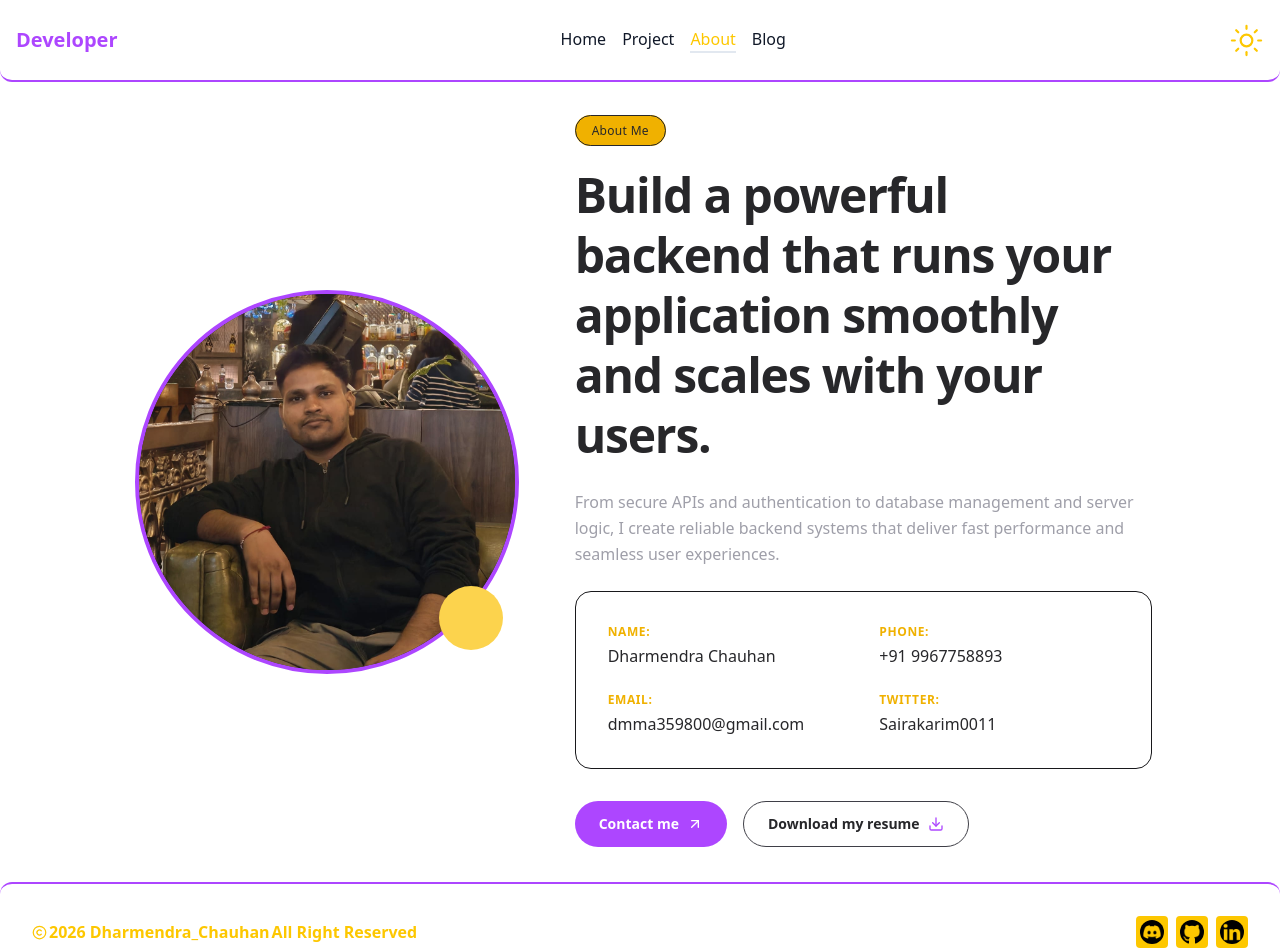
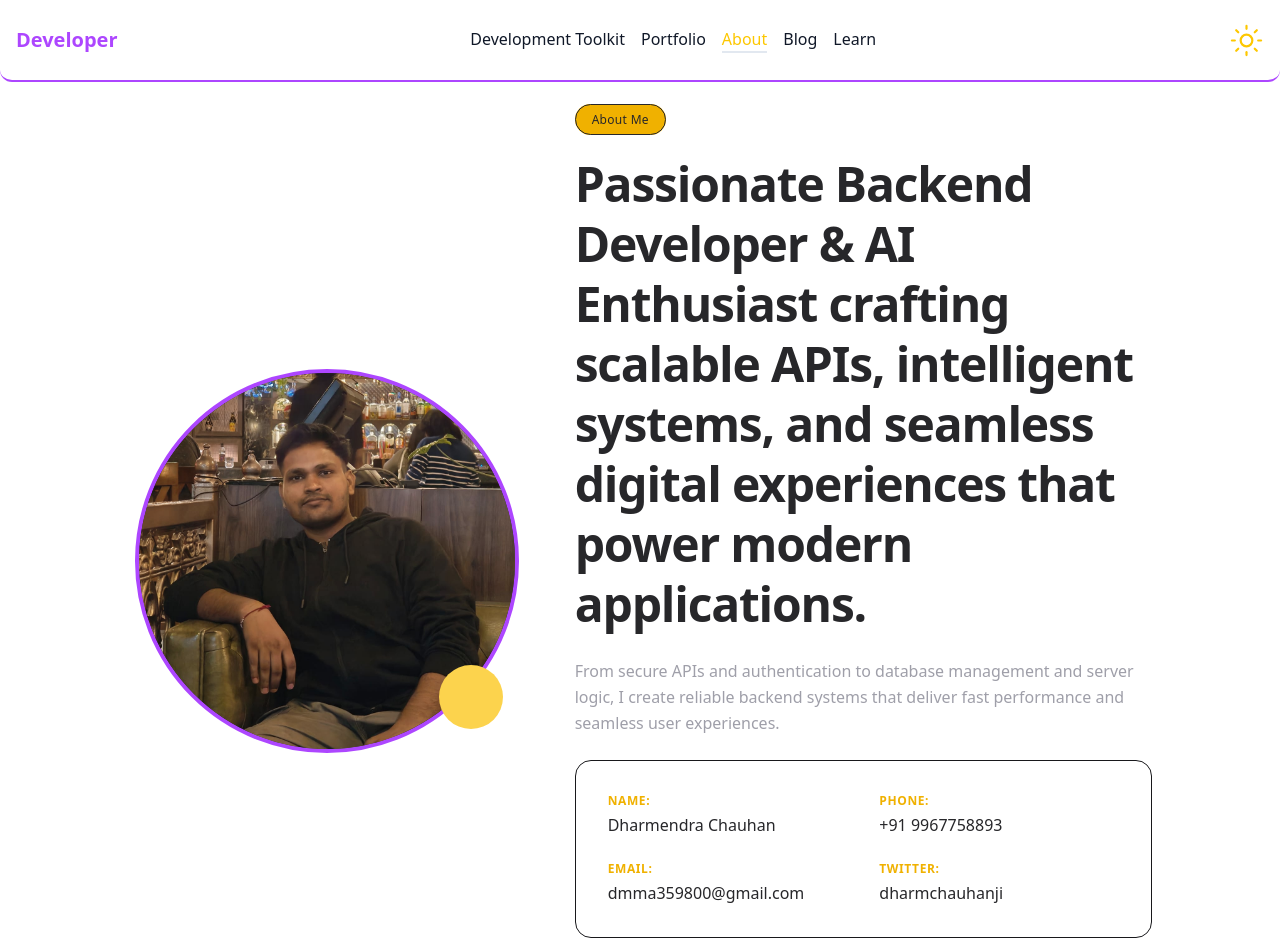
Before and after one commit to dharmendrachauhan-dev/Mi_Portafolio, a React (Vite) app: page /about in a window 1280 px wide. Shown: the top 952 px of the page. Built offline with nearby package versions, Linux system fonts and the light colour scheme.

Commit message:
add Learn and Portfolio components; update Navbar links and ProfileCard content

```diff
--- a/src/App.jsx
+++ b/src/App.jsx
@@ -1,10 +1,11 @@
 import { Routes, Route } from 'react-router-dom';
 import Home from './components/Home.jsx';
-import Project from './components/Project.jsx';
 import { Toaster } from 'react-hot-toast';
 import Layout from './Layout.jsx';
 import ProfileCard from './components/ProfileCard.jsx';
 import BlogPost from './blog/BlogPost.jsx';
+import Learn from './components/Learn.jsx';
+import Portfolio from './components/Portfolio.jsx';
 // import Hamburger from './ui/Hamburger.jsx';
 
 function App() {
@@ -15,9 +16,10 @@ function App() {
       <Routes>
         <Route element={<Layout/>}>
           <Route path="/" element={<Home />} />
-          <Route path="/project" element={<Project />} />
+          <Route path="/portfolio" element={<Portfolio />} />
           <Route path="/about" element={<ProfileCard />} />
           <Route path="/blog" element={<BlogPost />} />
+          <Route path="/learn" element={<Learn />} />
         </Route>
       </Routes>
     </div>
--- /dev/null
+++ b/src/components/Learn.jsx
@@ -0,0 +1,11 @@
+import React from 'react'
+
+function Learn() {
+  return (
+    <div>
+      <h1>Learning Journey</h1>
+    </div>
+  )
+}
+
+export default Learn
--- a/src/components/Navbar.jsx
+++ b/src/components/Navbar.jsx
@@ -24,10 +24,11 @@ function Navbar() {
   };
 
   const navLinks = [
-    { id: 'home', label: 'Home', path: '/' },
-    { id: 'project', label: 'Project', path: '/project' },
+    { id: 'home', label: 'Development Toolkit', path: '/' },
+    { id: 'portfolio', label: 'Portfolio', path: '/portfolio' },
     { id: 'about', label: 'About', path: '/about' },
     { id: 'blog', label: 'Blog', path: '/blog' },
+    { id: 'learn', label: 'Learn', path: '/learn' },
   ];
 
   // For Navbar
@@ -110,7 +111,7 @@ function Navbar() {
         <button
           ref={btnRef}
           onClick={handleButton}
-          className="md:hidden flex flex-col justify-center items-center active:scale-98 px-1 gap-2 cursor-pointer border  dark:bg-purple-500 bg-purple-500 rounded-xl size-10"
+          className="md:hidden flex scale-105 transition-all flex-col justify-center items-center active:scale-98 px-1 gap-2 cursor-pointer border  dark:bg-purple-500 bg-purple-500 rounded size-10"
           style={{ transition: "transform 0.3s cubic-bezier(0.4,0,0.2,1)" }}
         >
           <span
--- a/src/components/Project.jsx
+++ b/src/components/Portfolio.jsx
@@ -3,7 +3,7 @@ import ProjectData from '../Data/Project_Card_Data/ProjectData.js';
 import { motion } from 'motion/react';
 import ProjectIcon from './ProjectIcon.jsx';
 
-function Project() {
+function Portfolio() {
   return (
     <div className="max-w-5xl mx-auto">
       <div>
@@ -26,4 +26,4 @@ function Project() {
   );
 }
 
-export default Project;
+export default Portfolio;
--- a/src/components/ProfileCard.jsx
+++ b/src/components/ProfileCard.jsx
@@ -7,14 +7,14 @@ import dharmendraImg from '../assets/icon/dharmendra.jpg';
 // ==========================================
 const PROFILE_DATA = {
   aboutMeTag: "About Me",
-  heading: "Build a powerful backend that runs your application smoothly and scales with your users.",
+  heading: "Passionate Backend Developer & AI Enthusiast crafting scalable APIs, intelligent systems, and seamless digital experiences that power modern applications.",
   description: "From secure APIs and authentication to database management and server logic, I create reliable backend systems that deliver fast performance and seamless user experiences.",
-  avatarUrl: dharmendraImg, // Replace with your actual image path
+  avatarUrl: dharmendraImg,
   contactDetails: [
     { label: "Name:", value: "Dharmendra Chauhan" },
-    { label: "Phone:", value: "+91 9967758893" },
-    { label: "Email:", value: "dmma359800@gmail.com" },
-    { label: "Twitter:", value: "Sairakarim0011" },
+    { label: "Phone:", value: "+91 9967758893", href: "tel:+919967758893"},
+    { label: "Email:", value: "dmma359800@gmail.com", href: "mailto:dmma359800@gmail.com" },
+    { label: "Twitter:", value: "dharmchauhanji", href: "https://x.com/dharmchauhanji" },
   ],
   buttons: {
     primary: { text: "Contact me", link: "#contact" },
@@ -73,8 +73,18 @@ export default function ProfileCard() {
                 <span className="text-yellow-500 text-xs font-semibold uppercase tracking-wider">
                   {info.label}
                 </span>
-                <span className="text-zinc-800 dark:text-white text-sm sm:text-base">
-                  {info.value}
+                <span
+                className="text-zinc-800 dark:text-white text-sm sm:text-base">
+                  {info.href ? (
+                    <a
+                    href={info.href}
+                    className='hover:underline duration-300 hover:text-purple-500'
+                    >
+                      {info.value}
+                    </a>
+                  ): (
+                    info.value
+                  )}
                 </span>
               </div>
             ))}
```
